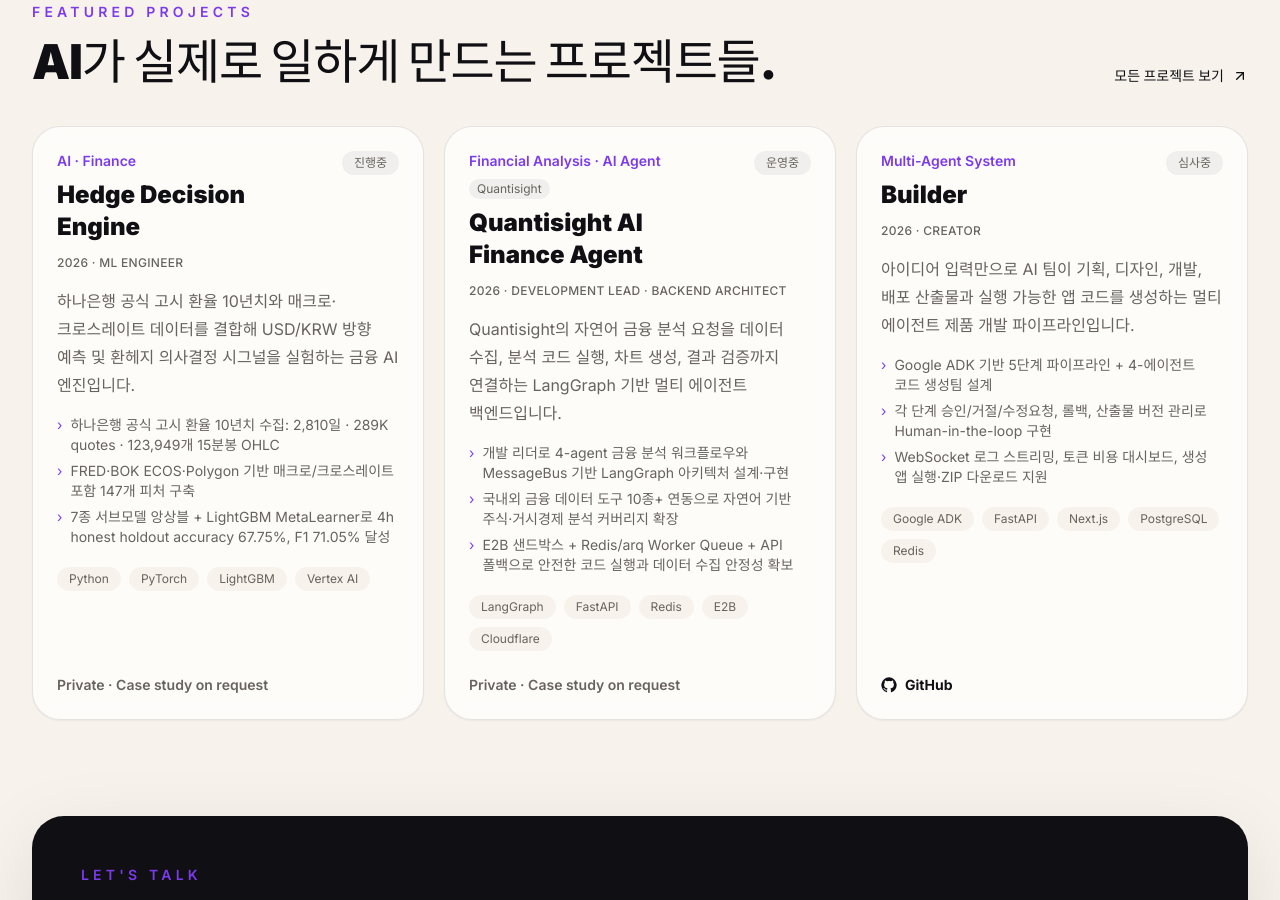
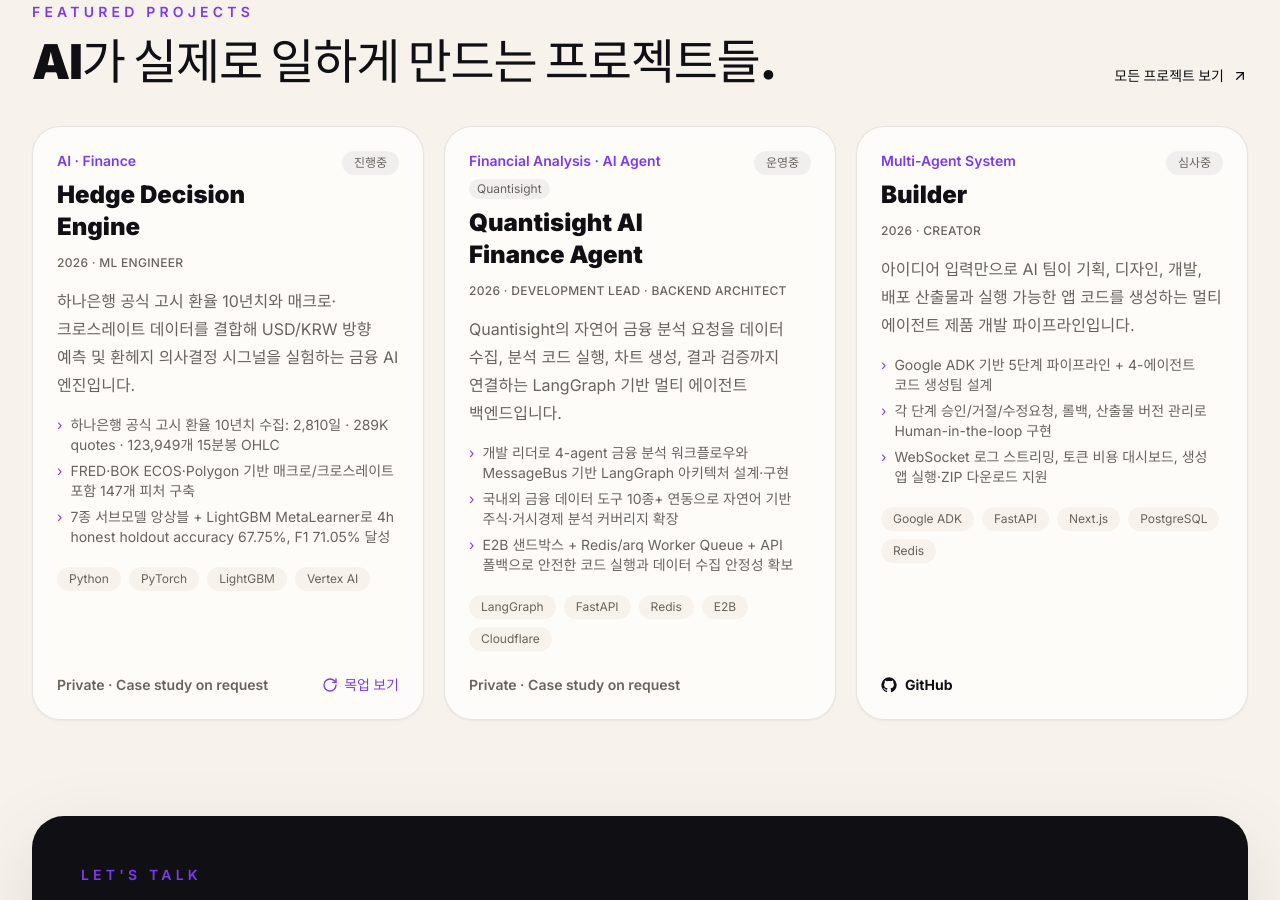
Before and after one commit to PlutoJoshua/PlutoJoshua.github.io, a React (Vite) app: page / in a window 1280 px wide. Shown: the part 1860-2760 px from the top of the page. Built offline with nearby package versions, Linux system fonts and the light colour scheme; a web font is replaced by a local one.

Commit message:
feat: add Hedge Decision Engine backtest mockup to flip card
- wire Hedge with the Decision Engine backtest screenshot (browser frame)

```diff
--- a/src/data/projects.js
+++ b/src/data/projects.js
@@ -42,6 +42,11 @@
     stack: ['Python', 'PyTorch', 'LightGBM', 'Vertex AI'],
     links: {},
     caseStudy: true,
+    media: {
+      device: 'browser',
+      label: 'decision-engine',
+      shots: ['/projects/hedge/backtest.png'],
+    },
   },
   {
     name: 'FinOrbit',
```
Also changed, not shown: public/projects/hedge/backtest.png (added), 3 other files (tests, documents, lock files or other folders).
